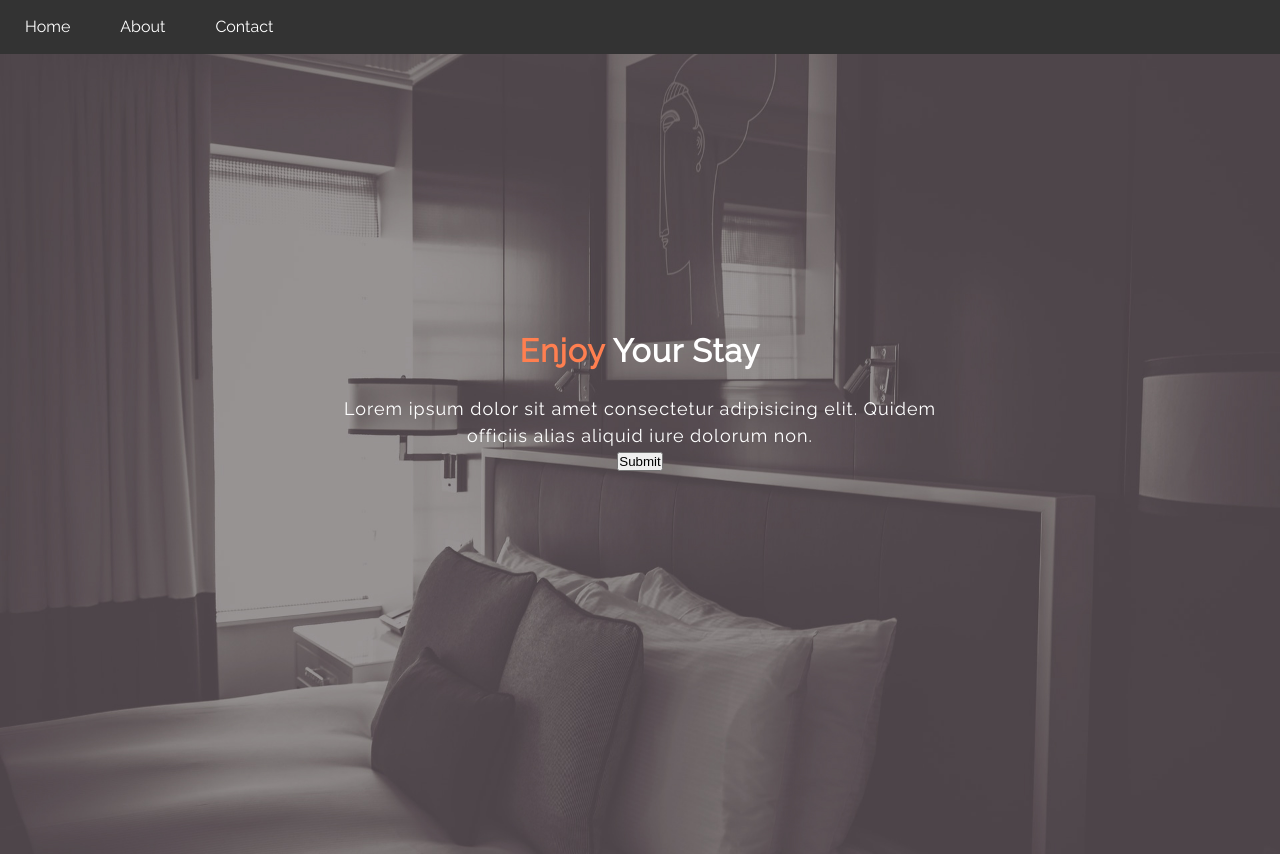
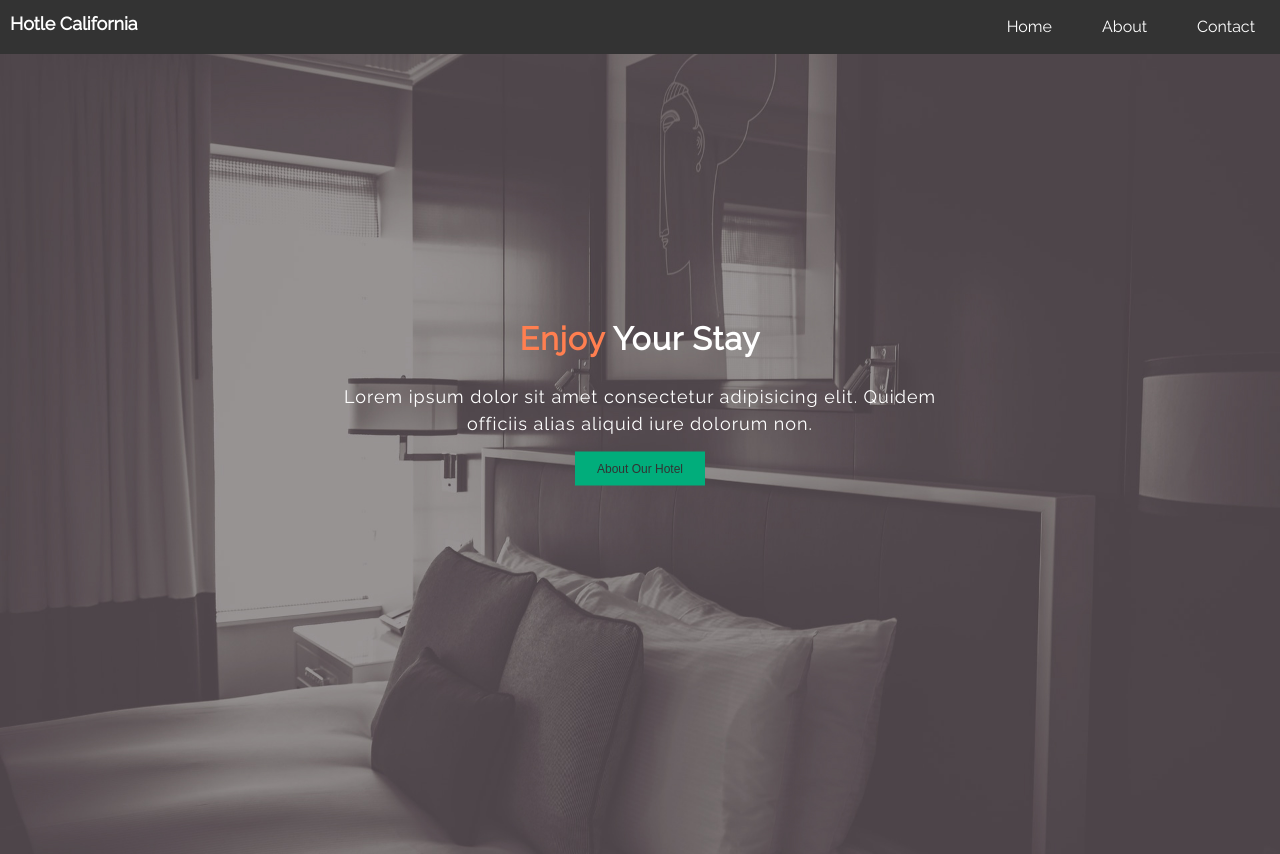
Before and after one commit to Dhiranjan/Hotelwebsite, a plain HTML site: page index.html in a window 1280 px wide. Drawn offline with Linux system fonts and the light colour scheme.

Commit message:
new version

```diff
--- a/index.html
+++ b/index.html
@@ -10,6 +10,7 @@
 <body>
 
     <div class="navbar">
+        <h1>Hotle California</h1>
             <ul>
                 <li><a href="#">Home</a></li>
                 <li><a href="#">About</a></li>
@@ -21,7 +22,7 @@
         <div class="container">
             <h1><span>Enjoy</span>  Your Stay</h1>
             <p>Lorem ipsum dolor sit amet consectetur adipisicing elit. Quidem officiis alias aliquid iure dolorum non.</p>
-            <input type="submit" value="Submit">
+            <button class="button"> <a href="#">About Our Hotel</a> </button>
         </div>
     </section>
 
--- a/style.css
+++ b/style.css
@@ -3,6 +3,7 @@
 *{
     margin: 0px;
     padding: 0px;
+    box-sizing: border-box;
 }
 
 
@@ -17,6 +18,10 @@ h1, h2, h3{
     margin-bottom: 20px;
 }
 
+a{
+    text-decoration: none;
+    color: #333;
+}
 span{
     color: coral;
 }
@@ -26,16 +31,31 @@ span{
     overflow: auto;
 }
 
+.navbar h1{
+    float: left;
+    color: #fff;
+    font-size: 18px;
+    margin: 10px 10px;
+}
+
+.navbar ul {
+    float: right;
+}
+
 .navbar li{
     list-style: none;
     float: left;
 }
 
 .navbar li a{
-    text-decoration: none;
     color: #fff;
     display: block;
     padding: 15px 25px;
+}
+
+.navbar li a:hover{
+    background-color: #fff;
+    color: #333;
 }
 
 .banner{
@@ -66,8 +86,16 @@ span{
     font-size: 18px;
     letter-spacing: 1px;
     color: #fff;
+    padding-bottom: 15px;
 }
 
-.container input[type="submit"]{
+.container .button{
+   display: block;
+   padding: 10px 15px;
+   margin: auto;
+   width: 130px;
+   font-size: 12px;
+   background-color: #01ad7b;
+   border: none;
 
 }
```
